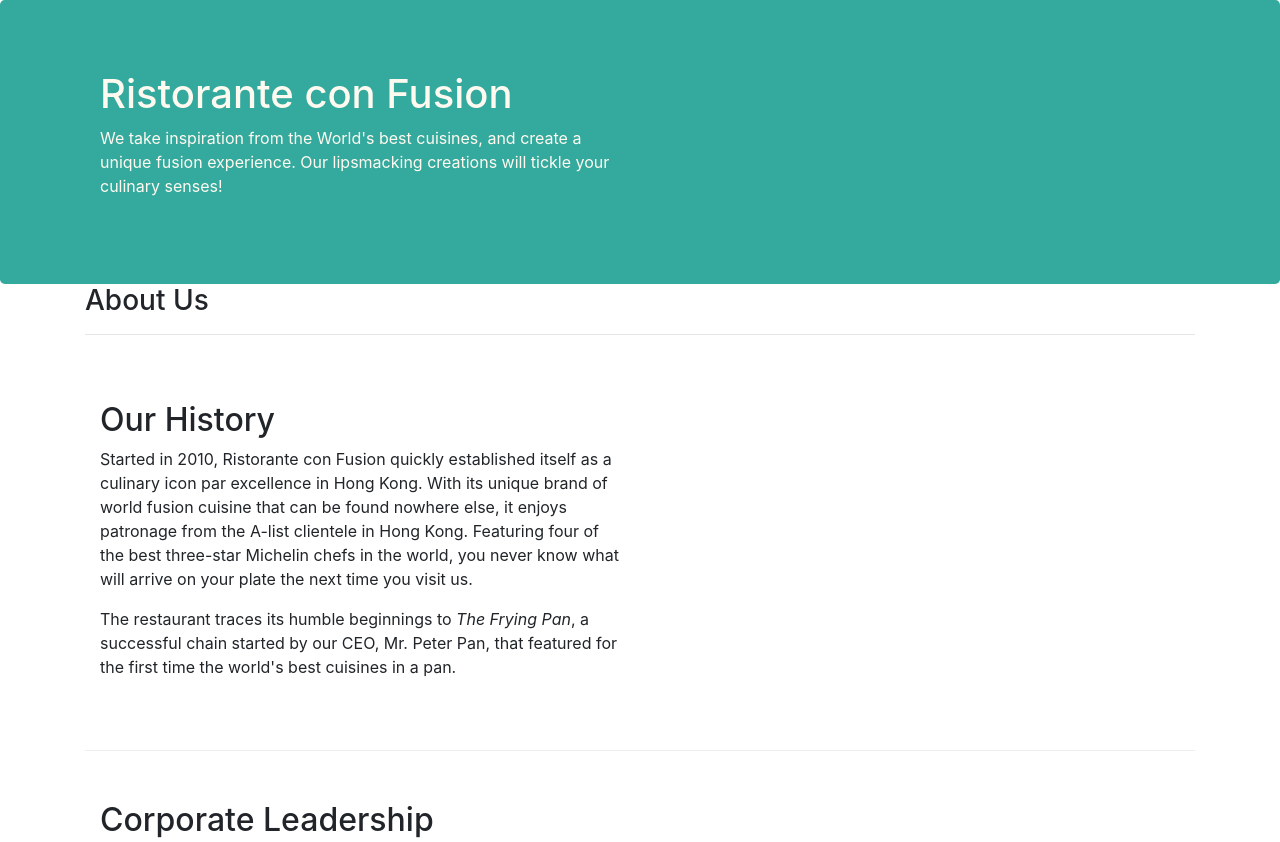
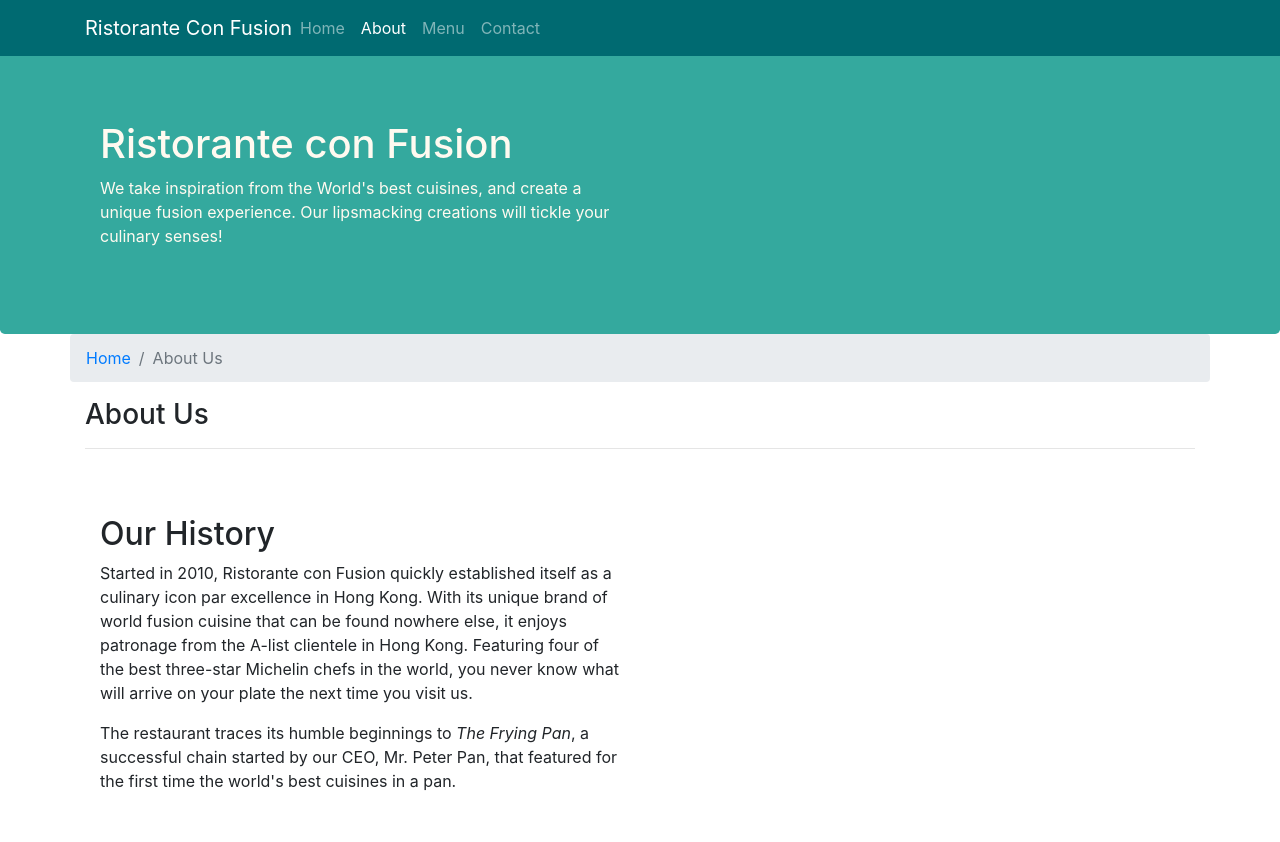
Before and after one commit to DiegoColonV/boostrap-coursera, a website: page aboutus.html in a window 1280 px wide. Shown: the top 842 px of the page. Drawn offline with nearby package versions, Linux system fonts and the light colour scheme.

Commit message:
Navbar and breadcumbs

```diff
--- a/aboutus.html
+++ b/aboutus.html
@@ -1,5 +1,5 @@
 <!DOCTYPE html>
-<html lang="en">
+<html lang="en"><head><meta http-equiv="Content-Type" content="text/html; charset=UTF-8">
 
 <head>
     <!-- Required meta tags always come first -->
@@ -17,6 +17,24 @@
 
 <body>
 
+    <nav class="navbar navbar-dark navbar-expand-sm fixed-top">
+        <div class="container">
+            <button class="navbar-toggler" type="button" data-toggle="collapse" data-target="#Navbar">
+                <span class="navbar-toggler-icon"></span>
+            </button>
+            <a class="navbar-brand mr-auto" href="./index.html">Ristorante Con Fusion</a>
+                <div class="collapse navbar-collapse" id="Navbar">
+                    <ul class="navbar-nav mr-auto">
+                        <li class="nav-item"><a class="nav-link" href="./index.html">Home</a></li>
+                        <li class="nav-item active"><a class="nav-link" href="./aboutus.html">About</a></li>
+                        <li class="nav-item"><a class="nav-link" href="#">Menu</a></li>
+                        <li class="nav-item"><a class="nav-link" href="#">Contact</a></li>
+                    </ul>
+                </div>
+
+        </div>
+    </nav>
+
     <header class="jumbotron">
         <div class="container">
             <div class="row row-header">
@@ -32,6 +50,10 @@
 
     <div class="container">
         <div class="row">
+            <ol class="col-12 breadcrumb">
+                <li class="breadcrumb-item"><a href="./index.html">Home</a></li>
+                <li class="breadcrumb-item active">About Us</li>
+            </ol>
             <div class="col-12">
                <h3>About Us</h3>
                <hr>
@@ -71,7 +93,7 @@
                 <div class="col-4 offset-1 col-sm-2">
                     <h5>Links</h5>
                     <ul class="list-unstyled">
-                        <li><a href="#">Home</a></li>
+                        <li><a href="./index.html">Home</a></li>
                         <li><a href="#">About</a></li>
                         <li><a href="#">Menu</a></li>
                         <li><a href="#">Contact</a></li>
@@ -112,6 +134,7 @@
     <script src="node_modules/popper.js/dist/umd/popper.min.js"></script>
     <script src="node_modules/bootstrap/dist/js/bootstrap.min.js"></script>
 
-</body>
 
-</html>
+
+
+</body></html>
--- a/css/styles.css
+++ b/css/styles.css
@@ -28,3 +28,12 @@
     margin: 0px;
     color: #0f0f0f;
 }
+
+body{
+    padding: 50px 0px 0px 0px;
+    z-index: 0;
+}
+
+.navbar-dark{
+    background-color: #006a71;
+}
```
Also changed, not shown: index.html (+21 -5 lines).
